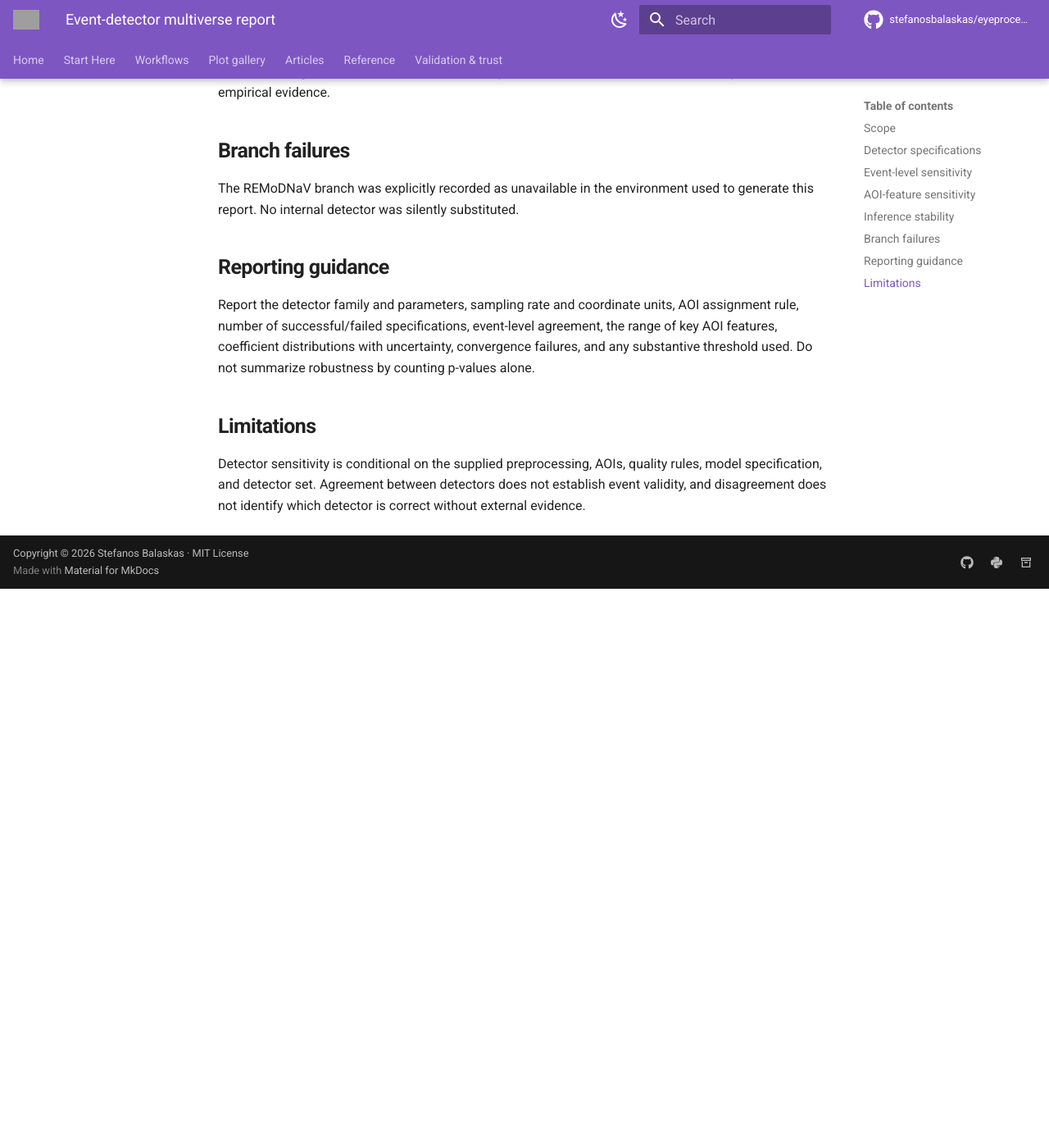
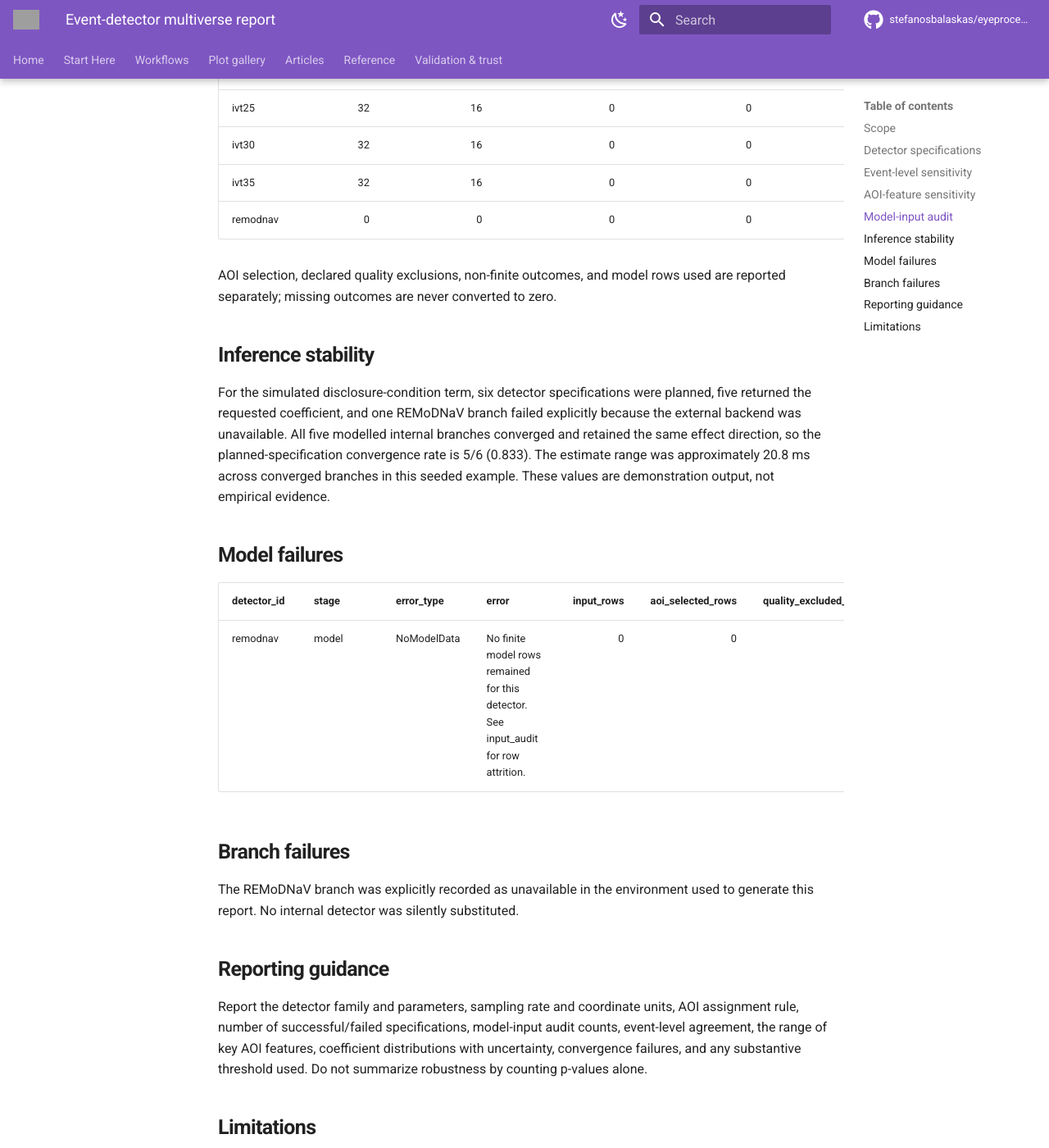
Before and after one commit to stefanosbalaskas/eyeprocesspy, an MkDocs documentation site: the page built from docs/assets/detector-multiverse/detector-multiverse-report.md, in a window 1280 px wide and 1400 px high, scrolled down 1438 px. Shown: the whole window at 82% size. Built offline with MkDocs 1.6.1 and Material for MkDocs 9.7.7, drawn with Linux system fonts in a browser that asks for light colours; comment, search, counter and statistics services are not loaded; before the commit the page ends 2156 px from its top, so only the background shows below that; some of the changed text lies outside the part shown; grey boxes are pictures that could not be loaded.

Commit message:
docs: sync detector report asset with model input audit

```diff
--- a/docs/assets/detector-multiverse/detector-multiverse-report.md
+++ b/docs/assets/detector-multiverse/detector-multiverse-report.md
@@ -29,9 +29,28 @@ This report evaluates whether events, AOI features, and statistical conclusions
 
 Across trial × AOI units, detector choice changed dwell, fixation counts, mean fixation duration, and TTFF. The synthetic example retained zero-event trials and kept all-invalid trials missing rather than recoding them as zero.
 
+## Model-input audit
+
+| detector_id | input_rows | aoi_selected_rows | quality_excluded_rows | outcome_missing_rows | model_rows_used | status |
+| --- | ---: | ---: | ---: | ---: | ---: | --- |
+| adaptive | 32 | 16 | 0 | 0 | 16 | modelled |
+| idt_A | 32 | 16 | 0 | 0 | 16 | modelled |
+| ivt25 | 32 | 16 | 0 | 0 | 16 | modelled |
+| ivt30 | 32 | 16 | 0 | 0 | 16 | modelled |
+| ivt35 | 32 | 16 | 0 | 0 | 16 | modelled |
+| remodnav | 0 | 0 | 0 | 0 | 0 | no_model_data |
+
+AOI selection, declared quality exclusions, non-finite outcomes, and model rows used are reported separately; missing outcomes are never converted to zero.
+
 ## Inference stability
 
 For the simulated disclosure-condition term, six detector specifications were planned, five returned the requested coefficient, and one REMoDNaV branch failed explicitly because the external backend was unavailable. All five modelled internal branches converged and retained the same effect direction, so the planned-specification convergence rate is 5/6 (0.833). The estimate range was approximately 20.8 ms across converged branches in this seeded example. These values are demonstration output, not empirical evidence.
+
+## Model failures
+
+| detector_id | stage | error_type | error | input_rows | aoi_selected_rows | quality_excluded_rows | outcome_missing_rows | model_rows_used |
+| --- | --- | --- | --- | ---: | ---: | ---: | ---: | ---: |
+| remodnav | model | NoModelData | No finite model rows remained for this detector. See input_audit for row attrition. | 0 | 0 | 0 | 0 | 0 |
 
 ## Branch failures
 
@@ -39,7 +58,7 @@ The REMoDNaV branch was explicitly recorded as unavailable in the environment us
 
 ## Reporting guidance
 
-Report the detector family and parameters, sampling rate and coordinate units, AOI assignment rule, number of successful/failed specifications, event-level agreement, the range of key AOI features, coefficient distributions with uncertainty, convergence failures, and any substantive threshold used. Do not summarize robustness by counting p-values alone.
+Report the detector family and parameters, sampling rate and coordinate units, AOI assignment rule, number of successful/failed specifications, model-input audit counts, event-level agreement, the range of key AOI features, coefficient distributions with uncertainty, convergence failures, and any substantive threshold used. Do not summarize robustness by counting p-values alone.
 
 ## Limitations
 
```
